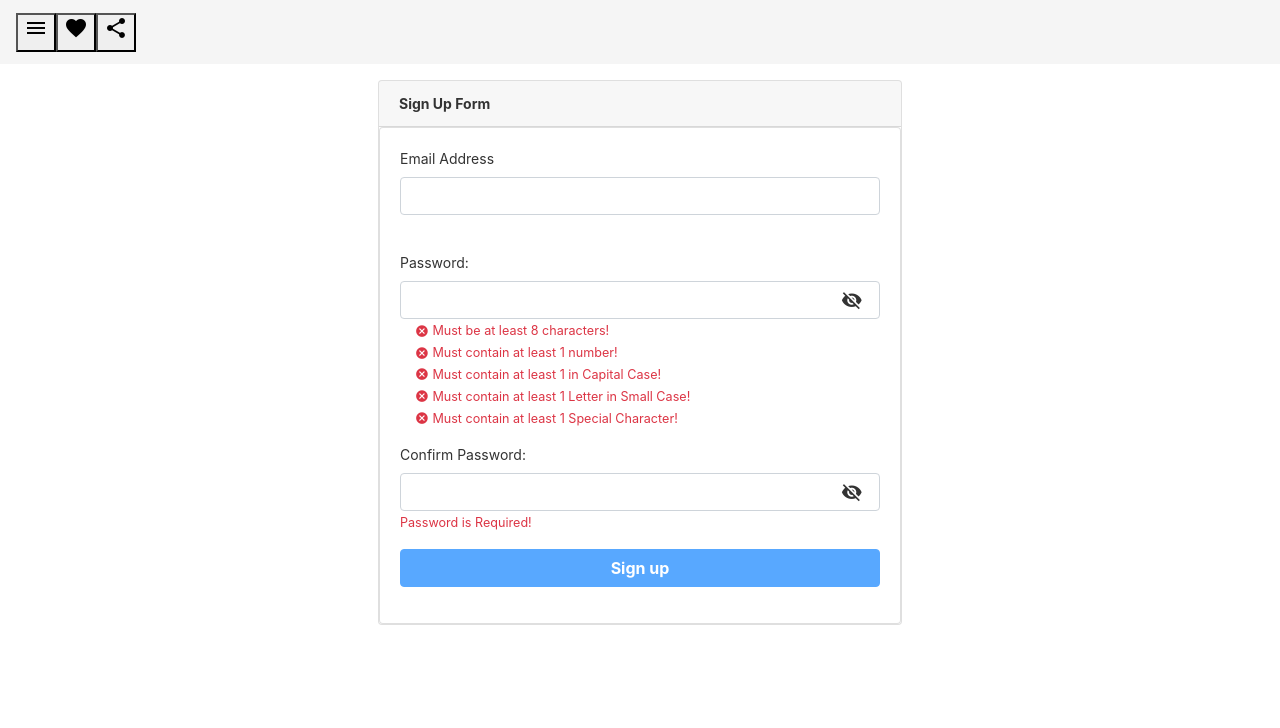
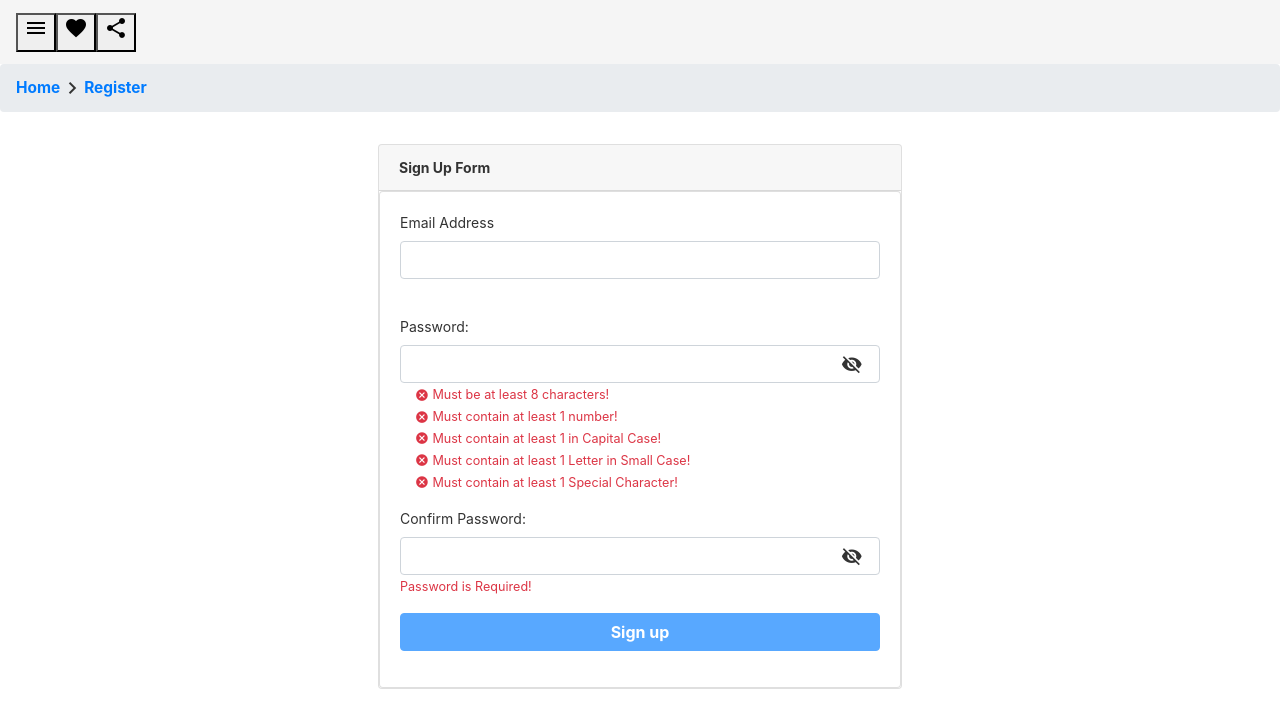
Before and after one commit to zahariev/login-w-tests, an Angular app: page /register in a window 1280 px wide. Shown: the top 728 px of the page. Built offline with nearby package versions, Linux system fonts and the light colour scheme.

Commit message:
add: breadcrumb bar

```diff
--- a/src/app/app-routing.module.ts
+++ b/src/app/app-routing.module.ts
@@ -7,19 +7,19 @@ const routes: Routes = [
     path: '',
     loadChildren: () =>
       import('./login/login.module').then((m) => m.LoginModule),
-    data: { preload: true },
+    data: { preload: true, breadcrumb: 'Home' },
   },
   {
     path: 'login',
     loadChildren: () =>
       import('./login/login.module').then((m) => m.LoginModule),
-    data: { preload: true },
+    data: { preload: true, breadcrumb: 'Home' },
   },
   {
     path: 'register',
     loadChildren: () =>
       import('./register/register.module').then((m) => m.RegisterModule),
-    data: { preload: true },
+    data: { preload: true, breadcrumb: 'Home' },
   },
 ];
 
--- a/src/app/app.component.html
+++ b/src/app/app.component.html
@@ -77,6 +77,7 @@
     <mat-icon>share</mat-icon>
   </button>
 </mat-toolbar>
+<app-breadcrumb></app-breadcrumb>
 
 <div class="content" role="main">
   <!-- Highlight Card -->
--- a/src/app/app.module.ts
+++ b/src/app/app.module.ts
@@ -9,9 +9,10 @@ import { AuthService } from './login/auth.service';
 import { FakeServerInterceptor } from './fakeServer.interceptor';
 import { MatToolbarModule } from '@angular/material/toolbar';
 import { MatIconModule } from '@angular/material/icon';
+import { BreadcrumbComponent } from './breadcrumb/breadcrumb.component';
 
 @NgModule({
-  declarations: [AppComponent],
+  declarations: [AppComponent, BreadcrumbComponent],
   imports: [
     BrowserModule,
     RouterModule,
--- /dev/null
+++ b/src/app/breadcrumb/breadcrumb.component.css
@@ -0,0 +1,8 @@
+.mat-icon {
+  float: left;
+}
+
+:host {
+  font-size: 1.1em;
+  font-weight: bold;
+}
--- /dev/null
+++ b/src/app/breadcrumb/breadcrumb.component.html
@@ -0,0 +1,13 @@
+<nav aria-label="breadcrumb">
+  <ol class="breadcrumb">
+    <li><a href="index.html" target="">Home</a></li>
+    <li *ngFor="let breadcrumb of breadcrumbs">
+      <mat-icon>keyboard_arrow_right</mat-icon>
+      <a
+        [routerLink]="[breadcrumb.url, breadcrumb.params]"
+        routerLinkActive="active"
+        >{{ breadcrumb.label }}</a
+      >
+    </li>
+  </ol>
+</nav>
--- /dev/null
+++ b/src/app/breadcrumb/breadcrumb.component.ts
@@ -0,0 +1,52 @@
+import { Component, OnInit } from '@angular/core';
+import {
+  ActivatedRoute,
+  Data,
+  NavigationEnd,
+  PRIMARY_OUTLET,
+  Router,
+} from '@angular/router';
+import { filter, map } from 'rxjs/operators';
+
+@Component({
+  selector: 'app-breadcrumb',
+  templateUrl: './breadcrumb.component.html',
+  styleUrls: ['./breadcrumb.component.css'],
+})
+export class BreadcrumbComponent implements OnInit {
+  breadcrumbs = [];
+
+  constructor(private router: Router, private activatedRoute: ActivatedRoute) {}
+
+  ngOnInit() {
+    this.router.events
+      .pipe(filter((event) => event instanceof NavigationEnd))
+      .pipe(map(() => this.activatedRoute))
+      .pipe(
+        map((route) => {
+          while (route.firstChild) {
+            route = route.firstChild;
+          }
+          return route;
+        })
+      )
+      .pipe(filter((route) => route.outlet === PRIMARY_OUTLET))
+      .subscribe((route) => {
+        const snapshot = this.router.routerState.snapshot;
+        this.breadcrumbs = [];
+
+        const url = snapshot.url;
+        const routeData = route.snapshot.data;
+
+        console.log(routeData);
+        const label = routeData.breadcrumb;
+        const params = snapshot.root.params;
+
+        this.breadcrumbs.push({
+          url,
+          label,
+          params,
+        });
+      });
+  }
+}
--- a/src/app/login/login-routing.module.ts
+++ b/src/app/login/login-routing.module.ts
@@ -6,6 +6,7 @@ const routes: Routes = [
   {
     path: '',
     component: LoginComponent,
+    data: { breadcrumb: 'Login' },
   },
 ];
 
--- a/src/app/register/register-routing.module.ts
+++ b/src/app/register/register-routing.module.ts
@@ -6,6 +6,7 @@ const routes: Routes = [
   {
     path: '',
     component: RegisterComponent,
+    data: { breadcrumb: 'Register' },
   },
 ];
 
```
Also changed, not shown: 1 other file (tests, documents, lock files or other folders).
